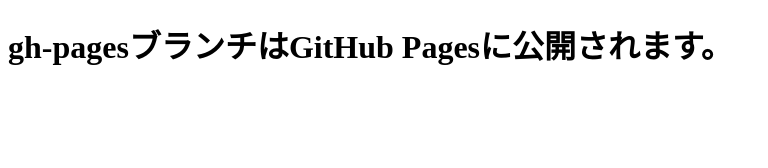
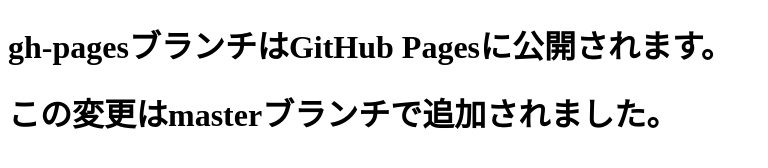
Before and after one commit to yuki0502/git-study, a plain HTML site: page index.html in a window 1280 px wide. Shown: the whole page, without its empty margins (0-768 px from the left). Drawn offline with Linux system fonts and the light colour scheme.

Commit message:
段落を追加

```diff
--- a/index.html
+++ b/index.html
@@ -6,5 +6,6 @@
 </head>
 <body>
     <h1>gh-pagesブランチはGitHub Pagesに公開されます。</h1>
+    <h1>この変更はmasterブランチで追加されました。</p>
 </body>
 </html>
```
